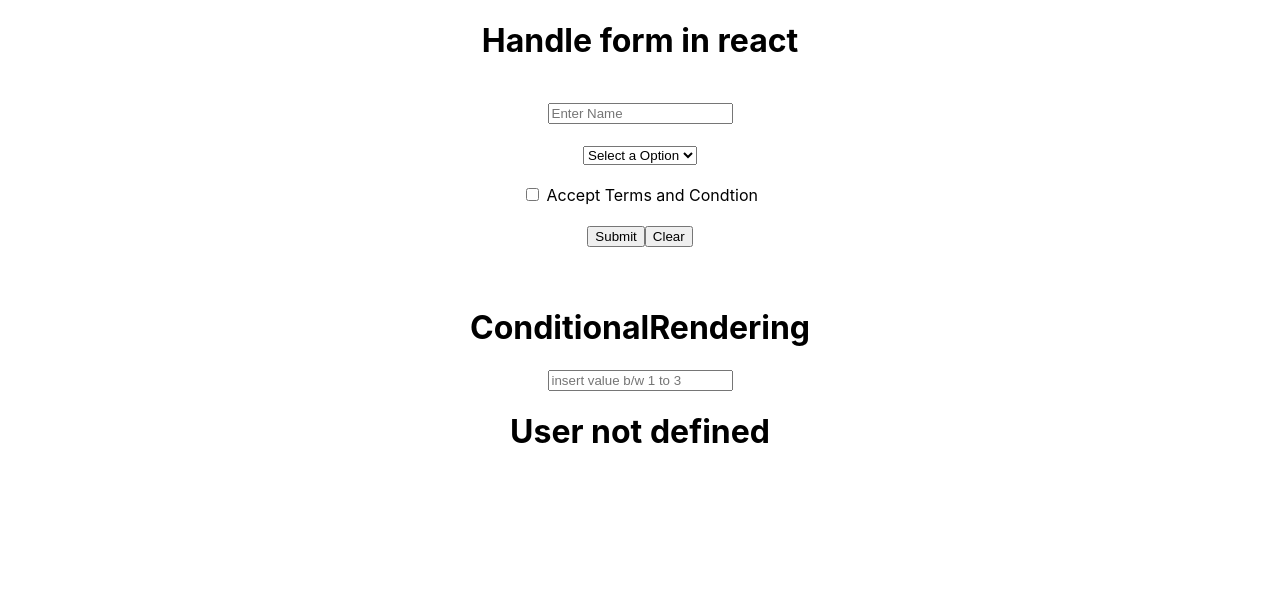
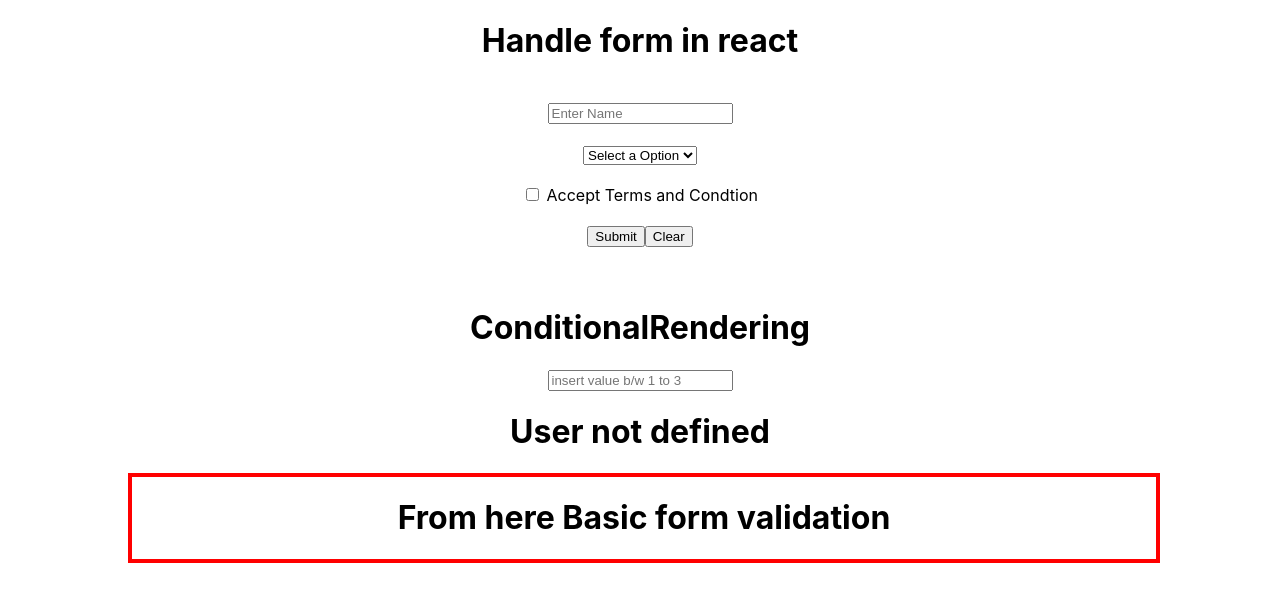
Before and after one commit to surendra960/Basic_form, a React (Create React App) app: page / in a window 1280 px wide. Shown: the top 602 px of the page. Built offline with nearby package versions, Linux system fonts and the light colour scheme.

Commit message:
basic form validation

```diff
--- a/src/App.css
+++ b/src/App.css
@@ -36,3 +36,11 @@
     transform: rotate(360deg);
   }
 }
+
+.box{
+  height: 100%;
+  width: 80%;
+  margin-left: 10%
+  ;
+  border: solid red 4px;
+}
--- a/src/App.js
+++ b/src/App.js
@@ -1,12 +1,14 @@
 import './App.css';
 import Form from './Form';
 import ConditionalRendering from './ConditionalRendering';
+import BasicFormValidatio from './BasicFormValidatio';
 
 function App() {
   return (
     <div className="App">
      <Form></Form>
      <ConditionalRendering/>
+     <BasicFormValidatio/>
     </div>
   );
 }
--- /dev/null
+++ b/src/BasicFormValidatio.js
@@ -0,0 +1,13 @@
+import React from "react";
+
+function BasicFormValidatio() {
+  return (
+    <div>
+      <div className="box">
+        <h1>From here Basic form validation</h1>
+      </div>
+    </div>
+  );
+}
+
+export default BasicFormValidatio;
```
Also changed, not shown: src/ConditionalRendering.js (+0 -9 lines).
